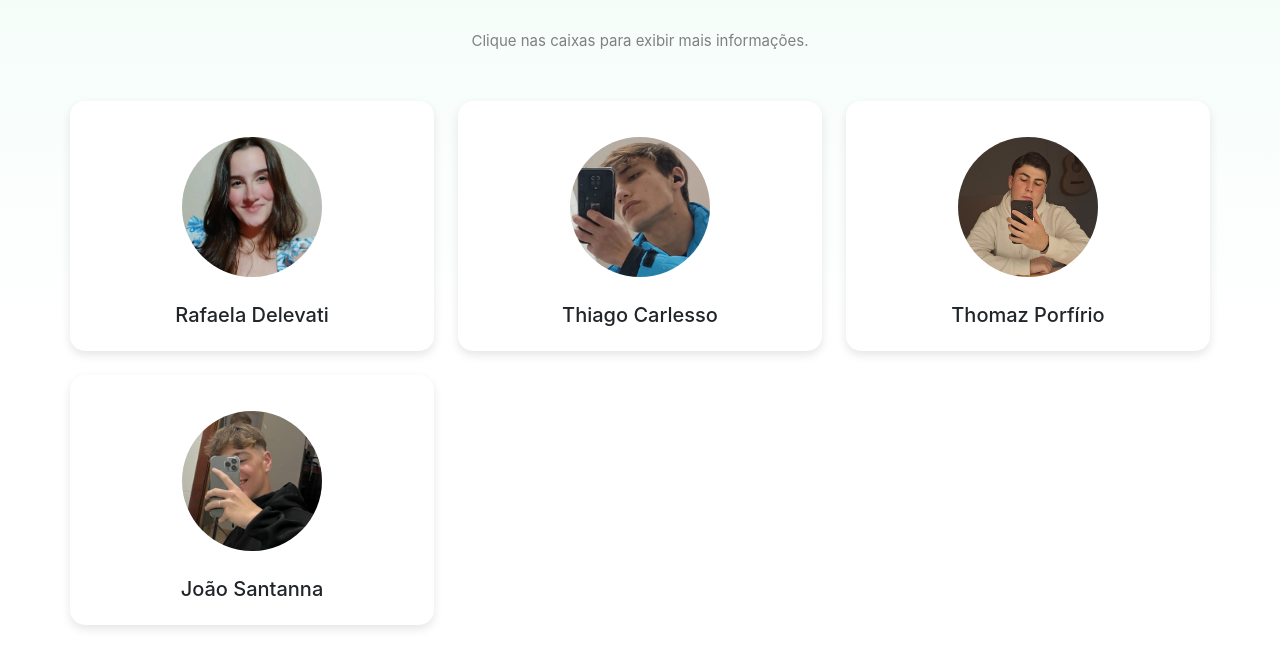
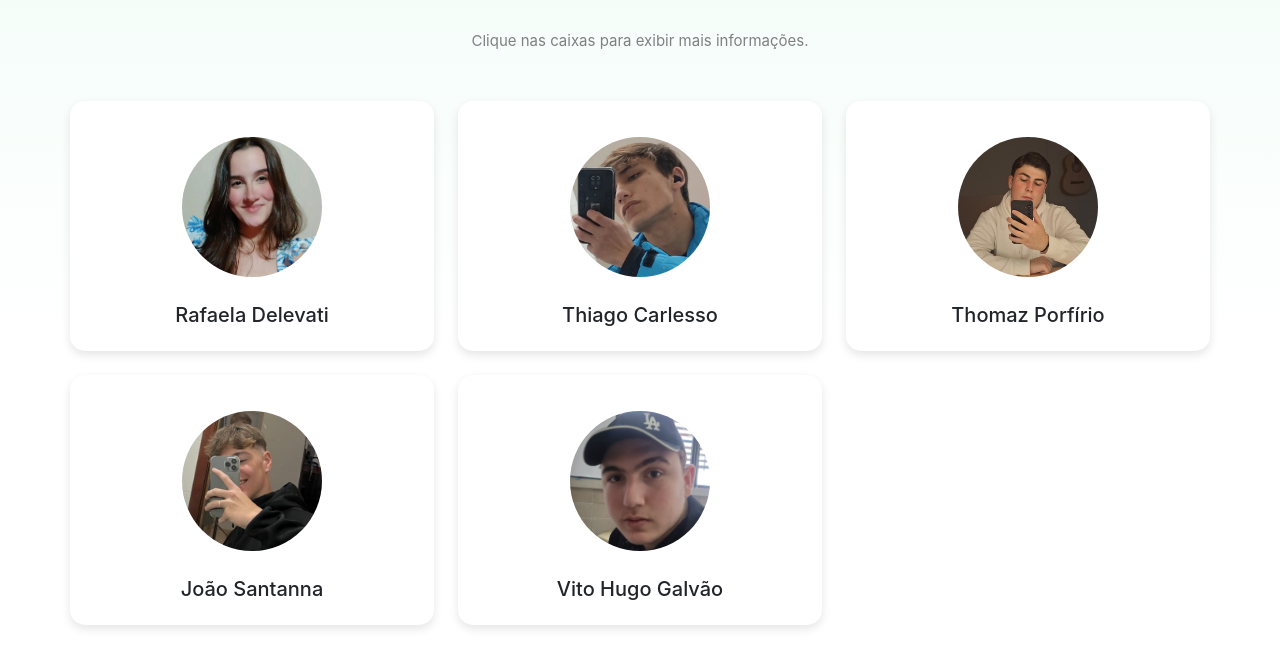
Before and after one commit to dearerknoot/ProjetoNatureza, a plain HTML site: page grupo.html in a window 1280 px wide. Shown: the part 198-866 px from the top of the page. Drawn offline with nearby package versions, Linux system fonts and the light colour scheme.

Commit message:
mvp finished

```diff
--- /dev/null
+++ b/animation.css
@@ -0,0 +1,4 @@
+    @keyframes slideDown {
+  from { transform: translateY(-20px); opacity: 0; }
+  to { transform: translateY(0); opacity: 1; }
+}
--- a/grupo.html
+++ b/grupo.html
@@ -6,6 +6,7 @@
   <title>Nosso Grupo</title>
   <!-- Bootstrap CSS -->
   <link href="https://cdn.jsdelivr.net/npm/bootstrap@5.3.2/dist/css/bootstrap.min.css" rel="stylesheet">
+  <link rel="stylesheet" href="animation.css">
   <style>
     body {
       font-family: Inter, system-ui, -apple-system, Segoe UI, Roboto, Arial, sans-serif;
@@ -16,6 +17,7 @@
     .team-section {
       padding: 60px 0;
       text-align: center;
+      animation: slideDown 3s;
     }
 
     .card {
@@ -24,6 +26,7 @@
       box-shadow: 0 4px 10px rgba(0, 0, 0, 0.1);
       transition: transform 0.3s;
       cursor: pointer;
+      animation: slideDown 3s;
     }
 
     .card:hover {
@@ -36,6 +39,7 @@
       height: 140px;
       object-fit: cover;
       margin: 20px auto 10px;
+      animation: slideDown 3s;
     }
 
     #inf {
@@ -47,12 +51,14 @@
       font-size: 40px;
       color: rgb(0, 68, 0);
       font-family: 'Times New Roman', Times, serif;
+      animation: slideDown 3s;
     }
 
     #voltar {
       width: 70px;
       height: 70px;
       cursor: pointer;
+      animation: slideDown 3s;
     }
   </style>
 </head>
@@ -66,7 +72,7 @@
     <span id="inf">Clique nas caixas para exibir mais informações.</span>
     <div class="row g-4 mt-4">
 
-      <!-- Rafaela -->
+
       <div class="col-md-4 col-sm-6">
         <div class="card p-3" tabindex="0"
           data-bs-toggle="popover"
@@ -79,7 +85,7 @@
         </div>
       </div>
 
-      <!-- Thiago -->
+
       <div class="col-md-4 col-sm-6">
         <div class="card p-3" tabindex="0"
           data-bs-toggle="popover"
@@ -92,7 +98,7 @@
         </div>
       </div>
 
-      <!-- Thomaz -->
+
       <div class="col-md-4 col-sm-6">
         <div class="card p-3" tabindex="0"
           data-bs-toggle="popover"
@@ -105,7 +111,7 @@
         </div>
       </div>
 
-      <!-- João -->
+
       <div class="col-md-4 col-sm-6">
         <div class="card p-3" tabindex="0"
           data-bs-toggle="popover"
@@ -118,19 +124,31 @@
         </div>
       </div>
 
+      <div class="col-md-4 col-sm-6">
+        <div class="card p-3" tabindex="0"
+          data-bs-toggle="popover"
+          data-bs-trigger="focus"
+          data-bs-placement="top"
+          title="Vitor Hugo Galvão"
+          data-bs-content="Responsável pela apresentação e pesquisa.">
+          <img src="imagens/Anotação 2025-09-04 094308.png" alt="">
+          <h5 class="mt-3">Vito Hugo Galvão</h5>
+        </div>
+      </div>
+
     </div>
   </div>
 
-  <!-- Bootstrap Bundle (JS + Popper.js) -->
+
   <script src="https://cdn.jsdelivr.net/npm/bootstrap@5.3.2/dist/js/bootstrap.bundle.min.js"></script>
 
-  <!-- Script para ativar os popovers -->
+
   <script>
     function voltar() {
       window.location.href = 'index.html';
     }
 
-    // Inicializa todos os popovers da página
+
     document.addEventListener('DOMContentLoaded', function () {
       const popoverTriggerList = document.querySelectorAll('[data-bs-toggle="popover"]');
       const popoverList = [...popoverTriggerList].map(el => new bootstrap.Popover(el));
```
Also changed, not shown: index.html (+3 -0 lines), pesquisa.html (+6 -4 lines), problema.html (+8 -0 lines), simulacao.html (+5 -2 lines), imagens/Anotação 2025-09-04 094308.png (added).
